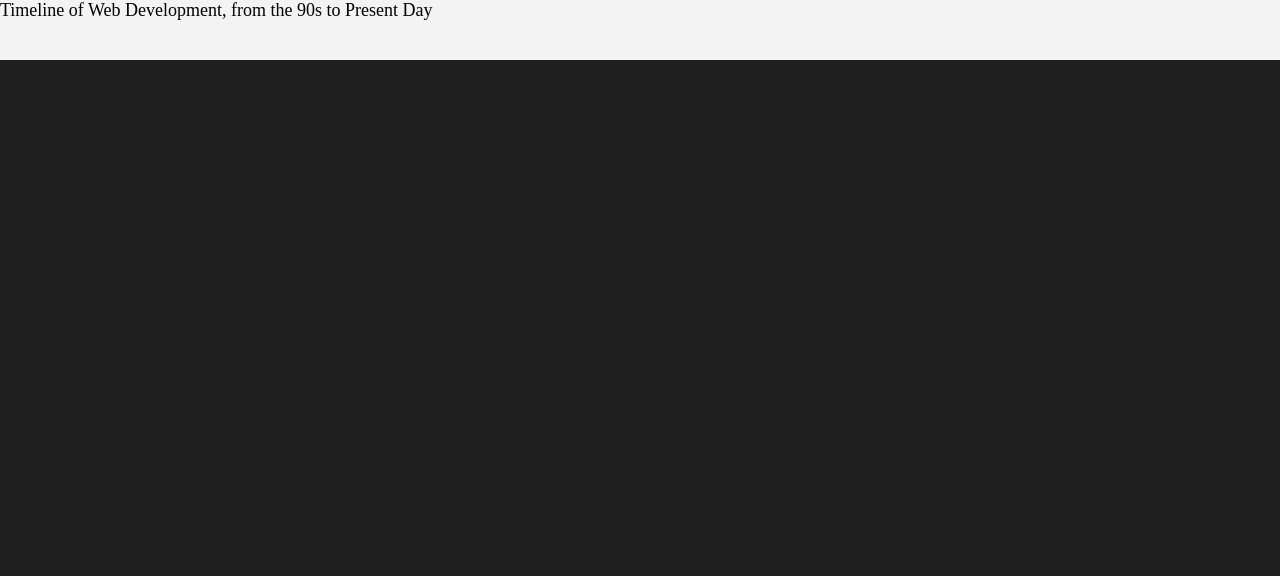
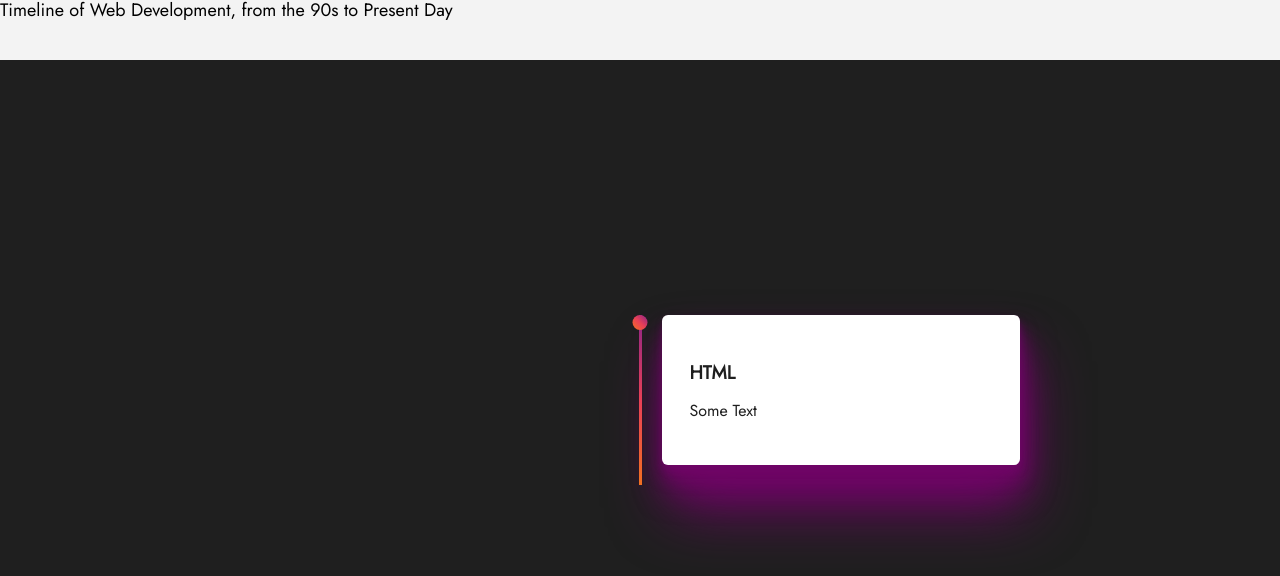
Before and after one commit to dersual/90s-to-TodayWebsite, a plain HTML site: page index.html in a window 1280 px wide. Drawn offline with Linux system fonts and the light colour scheme.

Commit message:
added more fonts and changed some css

```diff
--- a/home/index.css
+++ b/home/index.css
@@ -13,6 +13,9 @@
       2px 12.2px 16.4px -0.6px hsl(var(--shadow-color) / 0.72),
       3.8px 23.7px 31.9px -0.9px hsl(var(--shadow-color) / 0.9),
       7.2px 44.4px 59.7px -1.2px hsl(var(--shadow-color) / 1);
+  }
+body {
+    font-family: Jost, "Open Sans",sans-serif;
   }
   header {
     background-color: #f3f3f3;
--- a/index.html
+++ b/index.html
@@ -9,6 +9,10 @@
     <meta name="viewport" content="width=device-width, initial-scale=1" />
     <link rel="stylesheet" href="home/index.css" type="text/css" />
     <link rel  = "stylesheet" href="normalize.css" type = "text/css" />
+    <link rel = "stylesheet" href="https://fonts.googleapis.com/css2?family=Jost:wght@200;300;400&display=swap" />
+    <link rel = "stylesheet" href = "https://fonts.googleapis.com/css?family=Open+Sans:400,400i,700" />
+    <link rel="preconnect" href="https://fonts.googleapis.com" />
+    <link rel="preconnect" href="https://fonts.gstatic.com" crossorigin />
   </head>
   <body>
     <header>
@@ -57,7 +61,16 @@ here for that pointer in timeline.
       <div class = "timeline">
 
       </div>
-      <div class = "timeline timeline_mobile"></div>
+      <div class = "timeline timeline_mobile">
+        <div class="timeline-empty"></div>
+        <div class="timeline-middle">
+        <div class="timeline-circle"></div>
+        </div>
+        <div class="timeline-component timeline-content">
+          <h3>HTML</h3>
+          <p>Some Text</p>
+        </div>
+      </div>
     </main>
     <script src="home/index.js" defer></script>
   </body>
```
